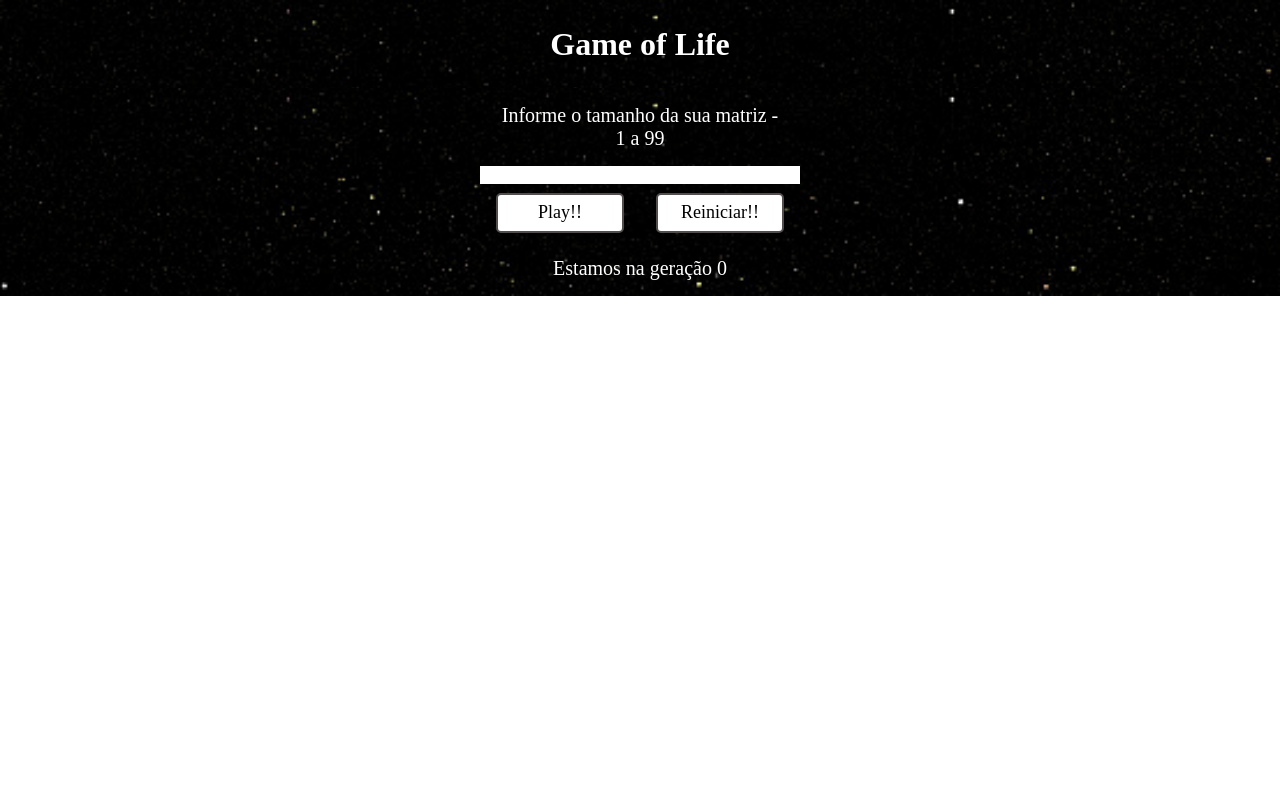
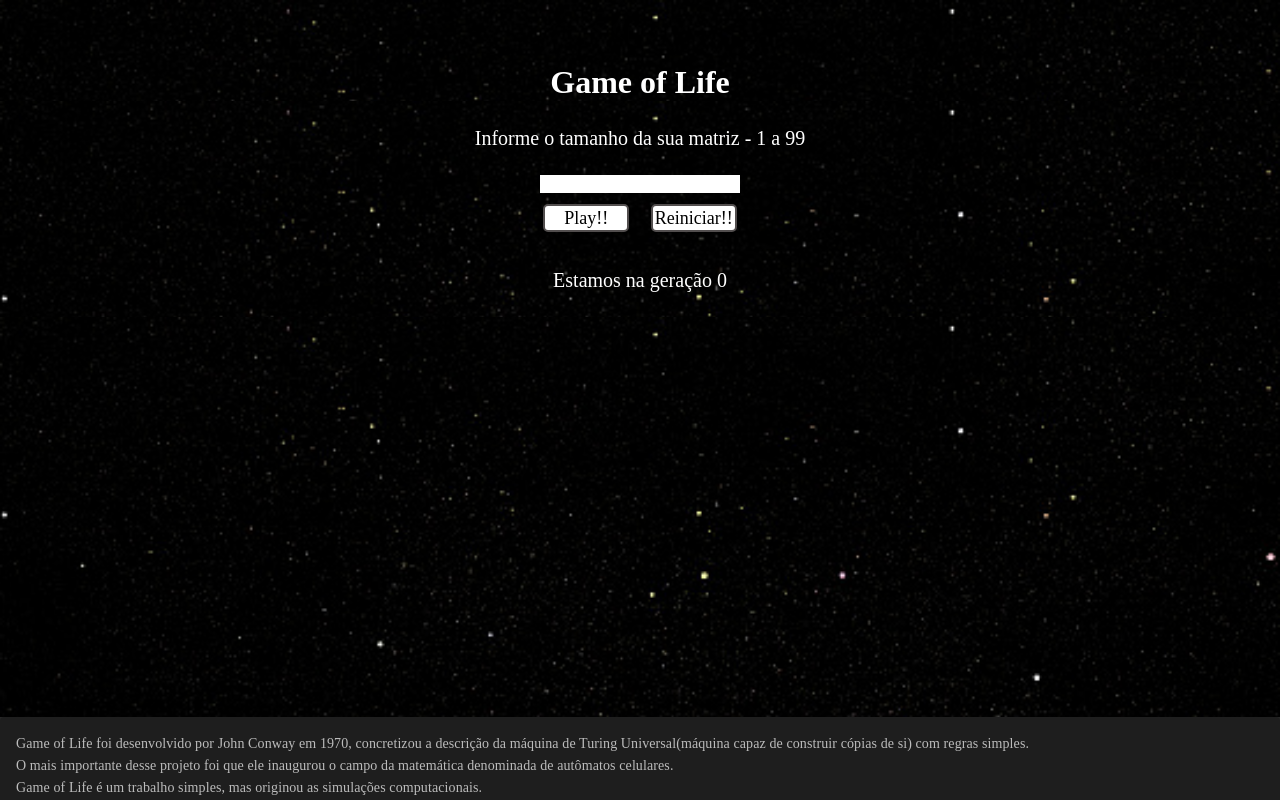
Before and after one commit to c137santos/saw, a Vue app in the folder sawvue/: page / in a window 1280 px wide. Shown: the top 800 px of the page. Built offline with nearby package versions, Linux system fonts and the light colour scheme.

Commit message:
Mais css

```diff
--- a/sawvue/src/App.vue
+++ b/sawvue/src/App.vue
@@ -2,8 +2,8 @@
   <div>
     <topNavBat></topNavBat>
     <div class="divdoinput">
+      <p>Informe o tamanho da sua matriz - 1 a 99</p>
       <div class="centralizador">
-        <p>Informe o tamanho da sua matriz - 1 a 99</p>
         <input
           type="number"
           v-model="numeroMatriz"
@@ -11,8 +11,8 @@
           onKeyPress="if(this.value.length==2) return false;"
         />
         <div class="dosbotoes">
-          <button @click.prevent="playGame">Play!!</button>
-          <button @click="reiniciaJogo">Reiniciar!!</button>
+          <button v-show="ativarBotaoPlay" @click.prevent="playGame">Play!!</button>
+          <button id="reinicia" @click="reiniciaJogo">Reiniciar!!</button>
         </div>
         <p>Estamos na geração {{ geracoes }}</p>
       </div>
@@ -49,10 +49,12 @@ export default {
       numeroMatriz:"",
       gameOver: false,
       geracoes: 0,
+      ativarBotaoPlay: true
     };
   },
   methods: {
     playGame(){
+    this.ativarBotaoPlay = false
     let loopAtualizacao = () => {
       if (this.gameOver == true) {
         clearInterval(rotina)
@@ -114,15 +116,18 @@ export default {
       this.grid = []
       this.gameOver = false
       this.geracoes = 0
+      this.ativarBotaoPlay = true
     },
   }};
 </script>
 
 <style scoped>
+
 .divdoinput {
   width: 100%;
   height: 20%;
   display: flex;
+  flex-direction: column;
   justify-content: center;
   background-color: #000000;
   background-image: url("./static/sky.jpg");
@@ -132,13 +137,14 @@ input {
   background: white;
 }
 .centralizador {
-  width: 25%;
+  width: 100%;
   display: flex;
   flex-direction: column;
   justify-items: center;
+  align-items: center;
 }
 p {
-  margin: 5%;
+  margin: 2%;
   color: white;
   text-align: center;
   font-size: 20px;
@@ -147,33 +153,38 @@ table td {
   border: 1px solid #eee;
   width: 30px;
   height: 30px;
+  background-color: rgb(0, 0, 0);
+}
+table {
+  margin: 2%;
+}
+.pintado {
   background-color: white;
 }
-.pintado {
-  background-color: black;
-}
 .tabelinha {
+  background-image: url("./static/sky.jpg");
+  background-size: cover;
   display: flex;
   flex-wrap: nowrap;
   justify-content: center;
   min-height: 50vh;
-  margin: 5%;
 }
 
 .dosbotoes {
   display: flex;
-  height: 40%;
+  height: 50px;
+  width: 215px;
 }
 
 button {
   background: white;
   margin: 5%;
   width: 50%;
-  height: 70%;
-  text-align: center;
-  align-self: center;
   font-size: 18px;
   border-radius: 5px;
   border: 2px solid rgb(82, 78, 78);
 }
+#reinicia{
+  justify-content: flex-end;
+}
 </style>
--- a/sawvue/src/components/footerBar.vue
+++ b/sawvue/src/components/footerBar.vue
@@ -3,14 +3,11 @@
     <v-card flat tile class="indigo lighten-1 white--text text-center" id="footerzinho">
       <v-card-text class="white--text pt-0">
         Game of Life foi desenvolvido por John Conway em 1970, concretizou a descrição da máquina de Turing Universal(máquina capaz de construir cópias de si) com regras
-        simples .
+        simples.
         <br /> O mais importante desse projeto foi
-        que ele inaugurou o campo da matemática denominada de autômatos
-        celulares.
+        que ele inaugurou o campo da matemática denominada de autômatos celulares.
         <br />
-        Game of Life é um trabalho simples, mas originou as simulações
-        computacionais, algo que chegaria as raízes da inteligência
-        Artificial
+        Game of Life é um trabalho simples, mas originou as simulações computacionais.
       </v-card-text>
 
       <v-divider></v-divider>
--- a/sawvue/src/components/topNavBat.vue
+++ b/sawvue/src/components/topNavBat.vue
@@ -8,7 +8,7 @@
 .centralizadora{
   display: flex;
   flex-direction: row;
-  padding: 2%;
+  padding-top: 5%;
   background-color: #1e1e1e;
   background-image: url("../static/sky.jpg");
   background-size: cover;
```
